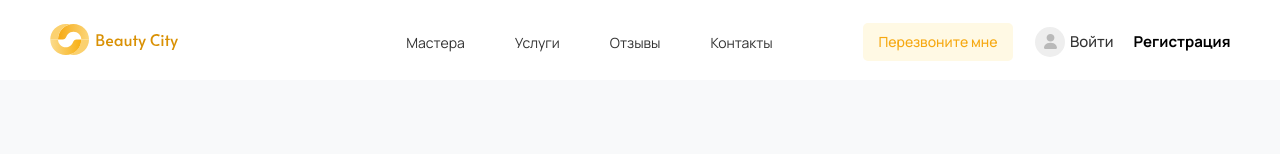
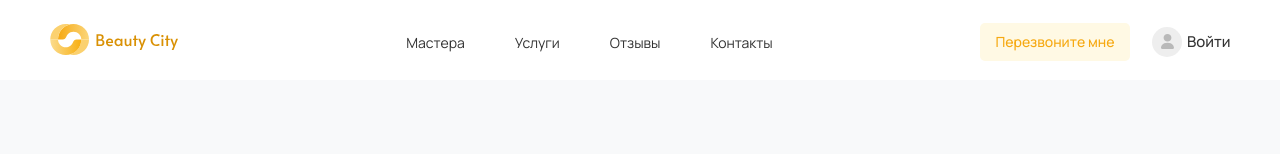
Before and after one commit to owwwl666/beauty_city, a Django app: page / in a window 1280 px wide. Shown: the top 154 px of the page. Run offline with Django 4.2, Linux system fonts and the light colour scheme; parts of the project's set-up code (start-up, migrations or seed data) failed here and were passed over; some libraries are stand-ins or nearby versions.

Commit message:
Move the registration to the inside of the login

```diff
--- a/static/css/main.css
+++ b/static/css/main.css
@@ -144,13 +144,12 @@ color: #323232;
 
 }
 
-.header__block_registration {
-	text-decoration: none;
-	margin-left: 50px;
+.block_registration {
+    margin: 0em 1em 1em 1em;
 	font-size: 15px;
 	font-weight: 500;
 	line-height: 127.52%;
-	color: #000000;
+	color: #323232;
 
 }
 
--- a/templates/index.html
+++ b/templates/index.html
@@ -91,7 +91,6 @@
               <img src="{% static 'img/acc.svg' %}" alt="account" class="header__account_img">
               <span class="header__block_auth__intro">Войти</span>
             </div>
-            <a href="{% url 'registration' %}" class="header__block_registration"><strong>Регистрация</strong></a>
           </div>
         </div>
       </div>
@@ -683,6 +682,9 @@
         <span class="contacts__form_checkboxBlock__intro">Я согласен(а) с политикой конфидециоальности</span>
       </div>
       <button type="submit" class="popup__btn authPopup__btn">Отправить</button>
+      <div class="block_registration">
+        <a href="{% url 'registration' %}">Зарегистрируйтесь, если не входили ранее</a>
+      </div>
     </form>
   </div>
 </div>
```
